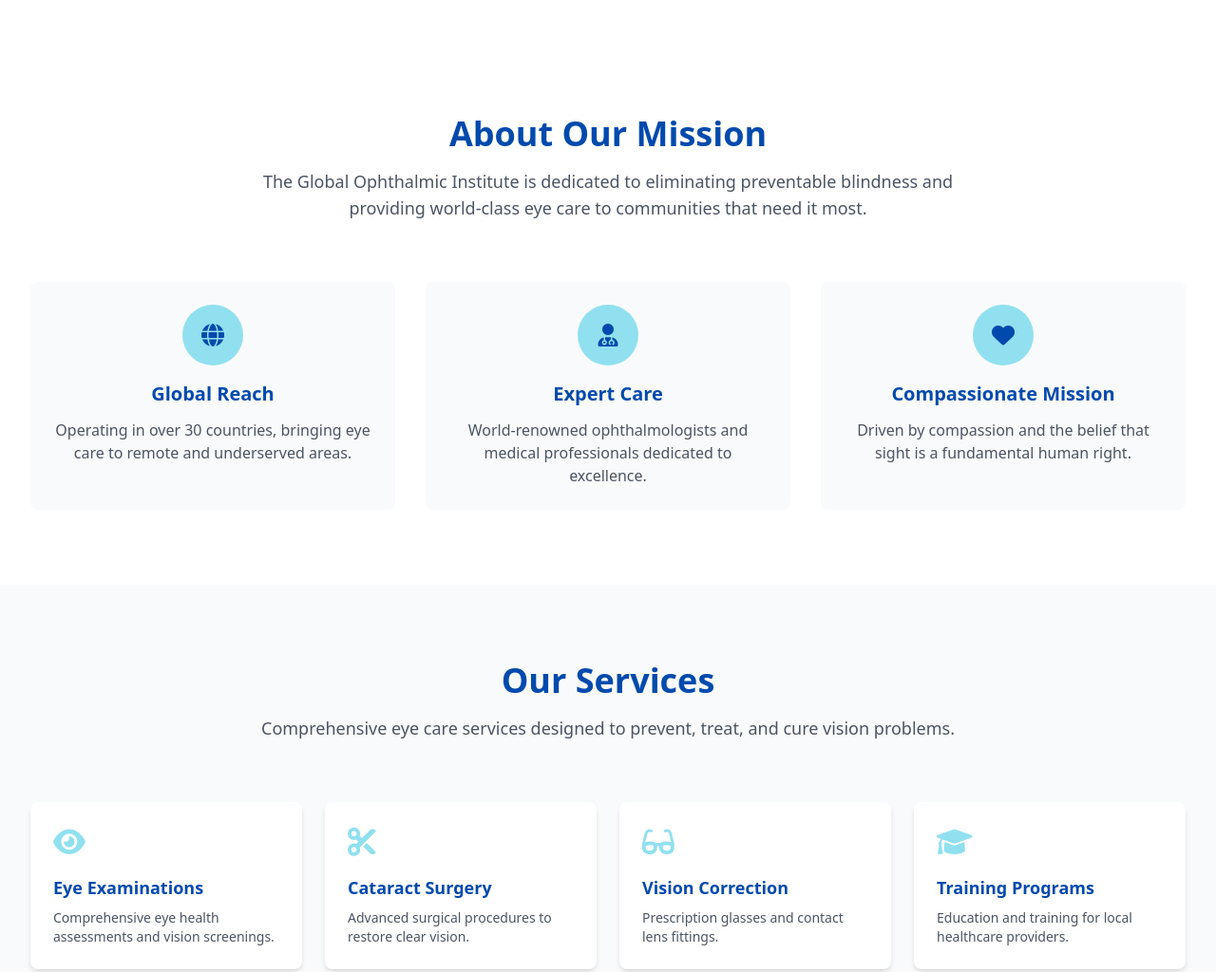
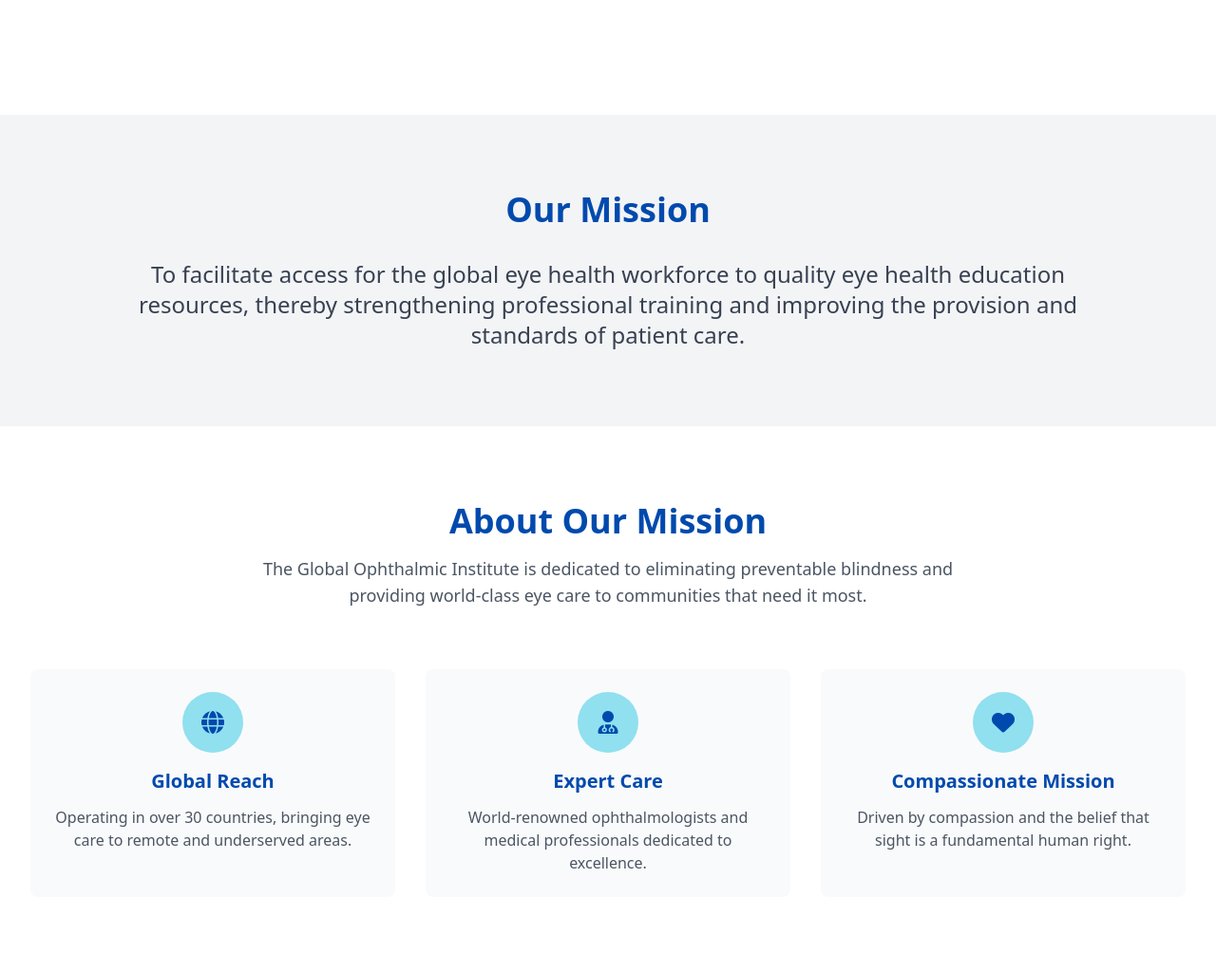
Before and after one commit to BenjiGOI/goi-website, a plain HTML site: page index.html in a window 1280 px wide. Shown: the part 960-1984 px from the top of the page at 95% size. Drawn offline with nearby package versions, Linux system fonts and the light colour scheme.

Commit message:
Add Our Mission Section

```diff
--- a/index.html
+++ b/index.html
@@ -83,6 +83,20 @@
                     <h4 class="text-xl md:text-2xl text-gray-600 mb-8 max-w-4xl mx-auto">A critical shortage of eye health workers leaves billions without the care they need.</h4>
                     <p class="text-lg text-gray-700 max-w-4xl mx-auto leading-relaxed">
                         Good vision is the cornerstone of education and quality of life. Yet, almost 2.2 billion people worldwide have a vision impairment, a reality driven by a critical shortage of trained eye health workers. We believe unconventional, technology-driven strategies are essential to overcome these barriers and prevent avoidable blindness.
+                    </p>
+                </div>
+            </div>
+        </section>
+
+        <!-- About Section -->
+        <section id="about" class="py-20 bg-white">
+        <!-- Our Mission Section -->
+        <section class="py-20 bg-gray-100">
+            <div class="max-w-7xl mx-auto px-4 sm:px-6 lg:px-8">
+                <div class="text-center">
+                    <h3 class="text-3xl md:text-4xl font-bold text-deep-blue mb-8">Our Mission</h3>
+                    <p class="text-xl md:text-2xl text-gray-700 max-w-5xl mx-auto leading-relaxed">
+                        To facilitate access for the global eye health workforce to quality eye health education resources, thereby strengthening professional training and improving the provision and standards of patient care.
                     </p>
                 </div>
             </div>
```
